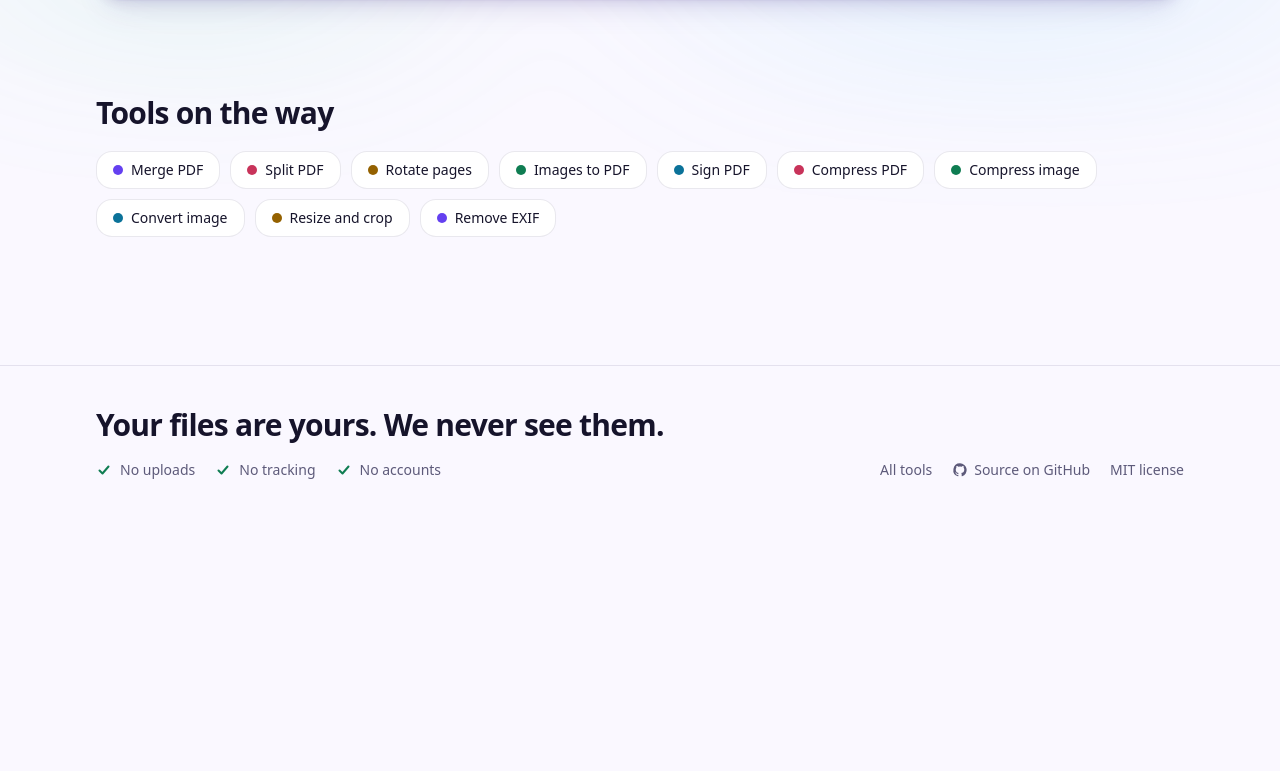
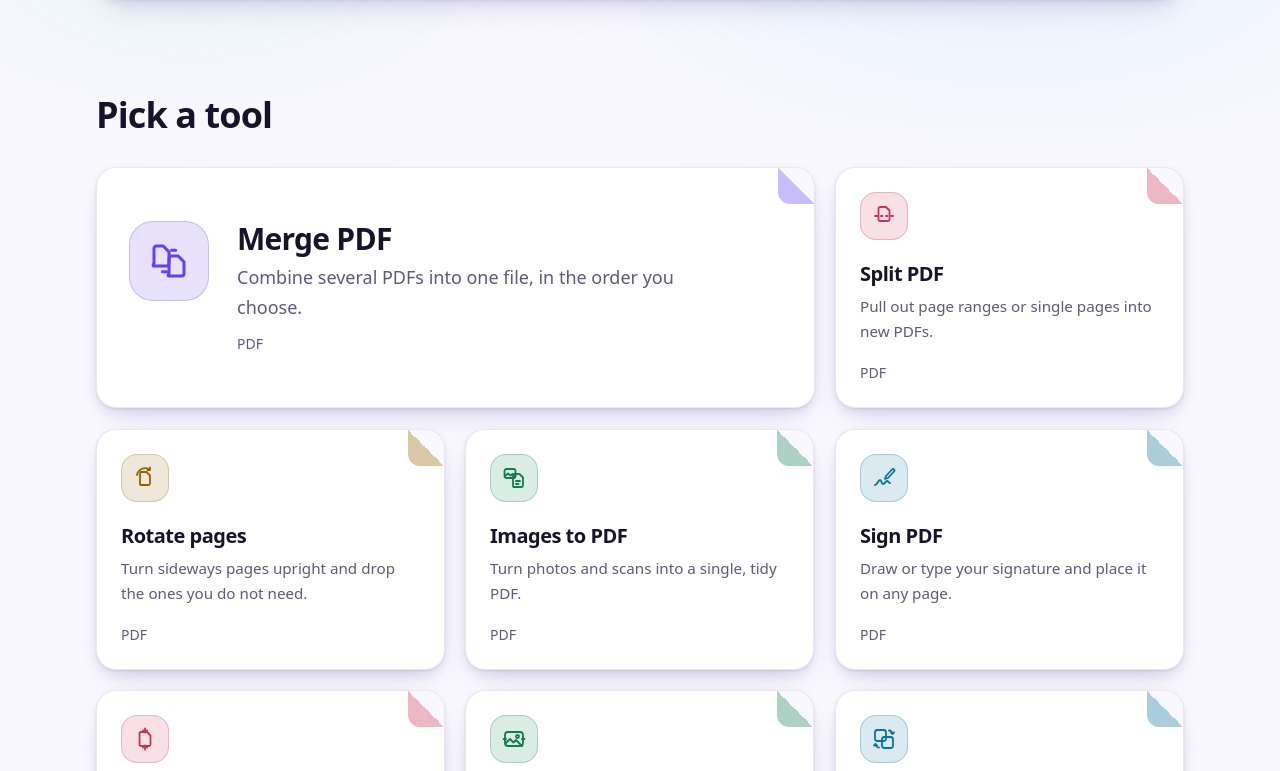
Before and after one commit to siddichandu02/privacy-toolkit, a React (Vite) app: page /#/ in a window 1280 px wide. Shown: the part 829-1600 px from the top of the page. Before the commit the page ends 1349 px from the top, so only its background shows below. Built offline with nearby package versions, Linux system fonts and the light colour scheme.

Commit message:
home tool grid with wide cards at both ends

```diff
--- a/src/components/tools/ToolCard.tsx
+++ b/src/components/tools/ToolCard.tsx
@@ -21,7 +21,13 @@ const spring = { stiffness: 260, damping: 20, mass: 0.6 };
  * A tool as a sheet of paper: glass card, dog-eared corner that peels a little
  * further on hover, and a gentle tilt toward the mouse.
  */
-export function ToolCard({ tool }: { tool: ToolInfo }) {
+interface ToolCardProps {
+  tool: ToolInfo;
+  /** Wide layout with a bigger icon, used for the first card on large screens. */
+  featured?: boolean;
+}
+
+export function ToolCard({ tool, featured = false }: ToolCardProps) {
   const reduced = useReducedMotion();
   // Pointer position over the card, -0.5 to 0.5 on each axis.
   const px = useMotionValue(0);
@@ -50,22 +56,38 @@ export function ToolCard({ tool }: { tool: ToolInfo }) {
     >
       <Link
         to={toolPath(tool.id)}
+        aria-labelledby={`tool-${tool.id}-name`}
+        aria-describedby={`tool-${tool.id}-blurb`}
         onPointerMove={track}
         onPointerLeave={reset}
-        className={`group relative flex h-full flex-col overflow-hidden rounded-card border border-line bg-surface p-5 shadow-soft backdrop-blur-xl transition-[box-shadow,border-color] duration-300 hover:border-line-strong focus-visible:rounded-card sm:p-6 ${accentGlow[tool.accent]}`}
+        className={`group relative grid h-full grid-cols-[auto_1fr] items-start gap-x-4 overflow-hidden rounded-card border border-line bg-surface p-4 shadow-soft backdrop-blur-xl transition-[box-shadow,border-color] duration-300 hover:border-line-strong focus-visible:rounded-card sm:flex sm:flex-col sm:p-6 ${featured ? 'lg:grid lg:content-center lg:gap-x-7 lg:p-8' : ''} ${accentGlow[tool.accent]}`}
       >
         <span
           aria-hidden="true"
-          className={`absolute top-0 right-0 size-9 rounded-bl-xl bg-linear-to-bl from-canvas from-50% to-50% transition-[width,height] duration-300 ease-spring group-hover:size-12 group-focus-visible:size-12 motion-reduce:transition-none ${fold[tool.accent]}`}
+          className={`absolute top-0 right-0 size-8 rounded-bl-xl bg-linear-to-bl from-canvas from-50% to-50% transition-[width,height] duration-300 ease-spring group-hover:size-12 group-focus-visible:size-12 motion-reduce:transition-none sm:size-9 ${fold[tool.accent]}`}
         />
         <span
-          className={`flex size-12 items-center justify-center rounded-2xl border ${accentSoft[tool.accent]}`}
+          className={`flex size-11 items-center justify-center rounded-2xl border sm:size-12 ${featured ? 'lg:row-span-2 lg:size-20 lg:rounded-3xl' : ''} ${accentSoft[tool.accent]}`}
         >
-          <ToolIcon id={tool.id} className="size-6" />
+          <ToolIcon id={tool.id} className={`size-6 ${featured ? 'lg:size-10' : ''}`} />
         </span>
-        <h3 className="mt-5 font-display text-xl font-bold tracking-tight">{tool.name}</h3>
-        <p className="mt-1.5 text-[0.95rem] leading-relaxed text-muted">{tool.blurb}</p>
-        <span className="mt-auto pt-5 text-sm font-medium text-muted">
+        <div className={featured ? 'lg:max-w-md' : undefined}>
+          <h3
+            id={`tool-${tool.id}-name`}
+            className={`pr-6 font-display text-lg font-bold tracking-tight sm:mt-5 sm:pr-0 sm:text-xl ${featured ? 'lg:mt-0 lg:text-3xl' : ''}`}
+          >
+            {tool.name}
+          </h3>
+          <p
+            id={`tool-${tool.id}-blurb`}
+            className={`mt-1 text-[0.95rem] leading-relaxed text-muted sm:mt-1.5 ${featured ? 'lg:text-lg' : ''}`}
+          >
+            {tool.blurb}
+          </p>
+        </div>
+        <span
+          className={`mt-auto hidden pt-5 text-sm font-medium text-muted sm:block ${featured ? 'lg:col-start-2 lg:mt-0 lg:pt-3' : ''}`}
+        >
           {tool.category === 'pdf' ? 'PDF' : 'Image'}
         </span>
       </Link>
--- /dev/null
+++ b/src/components/tools/ToolGrid.tsx
@@ -0,0 +1,28 @@
+import type { ToolInfo } from '../../tools';
+import { ToolCard } from './ToolCard';
+
+interface ToolGridProps {
+  tools: readonly ToolInfo[];
+  className?: string;
+  /**
+   * Give the first and last tools wide cards on large screens. With ten tools
+   * in three columns that closes the grid into four full rows.
+   */
+  featureEnds?: boolean;
+}
+
+/** Responsive grid of tool cards: one column on phones, up to three on desktop. */
+export function ToolGrid({ tools, className = '', featureEnds = false }: ToolGridProps) {
+  return (
+    <ul className={`grid gap-4 sm:grid-cols-2 sm:gap-5 lg:grid-cols-3 ${className}`}>
+      {tools.map((tool, i) => {
+        const featured = featureEnds && (i === 0 || i === tools.length - 1);
+        return (
+          <li key={tool.id} className={featured ? 'lg:col-span-2' : undefined}>
+            <ToolCard tool={tool} featured={featured} />
+          </li>
+        );
+      })}
+    </ul>
+  );
+}
--- a/src/routes/Home.tsx
+++ b/src/routes/Home.tsx
@@ -1,10 +1,9 @@
 import { motion, useReducedMotion, type Variants } from 'framer-motion';
 import { Fragment, useRef } from 'react';
-import { Link } from 'react-router-dom';
 import { PromiseStrip } from '../components/PromiseStrip';
+import { ToolGrid } from '../components/tools/ToolGrid';
 import { Badge, Button, useToast } from '../components/ui';
-import { accentDot } from '../components/ui/accent';
-import { TOOLS, toolPath } from '../tools';
+import { TOOLS } from '../tools';
 import { useDocumentTitle } from '../useDocumentTitle';
 
 const line: Variants = {
@@ -77,31 +76,16 @@ export default function Home() {
       <section
         ref={toolsRef}
         tabIndex={-1}
-        aria-labelledby="coming-heading"
+        aria-labelledby="tools-heading"
         className="mt-16 scroll-mt-28 sm:mt-24"
       >
         <h2
-          id="coming-heading"
-          className="font-display text-2xl font-bold tracking-tight sm:text-3xl"
+          id="tools-heading"
+          className="font-display text-3xl font-bold tracking-tight sm:text-4xl"
         >
-          Tools on the way
+          Pick a tool
         </h2>
-        <ul className="mt-5 flex flex-wrap gap-2.5">
-          {TOOLS.map((tool) => (
-            <li key={tool.id}>
-              <Link
-                to={toolPath(tool.id)}
-                className="flex items-center gap-2 rounded-2xl border border-line bg-surface px-4 py-2 text-sm backdrop-blur-md transition-colors hover:border-line-strong hover:bg-surface-strong"
-              >
-                <span
-                  className={`size-2.5 rounded-full ${accentDot[tool.accent]}`}
-                  aria-hidden="true"
-                />
-                {tool.name}
-              </Link>
-            </li>
-          ))}
-        </ul>
+        <ToolGrid tools={TOOLS} featureEnds className="mt-6 sm:mt-8" />
       </section>
     </div>
   );
```
Also changed, not shown: src/tools.ts (+1 -6 lines), 2 other files (tests, documents, lock files or other folders).
